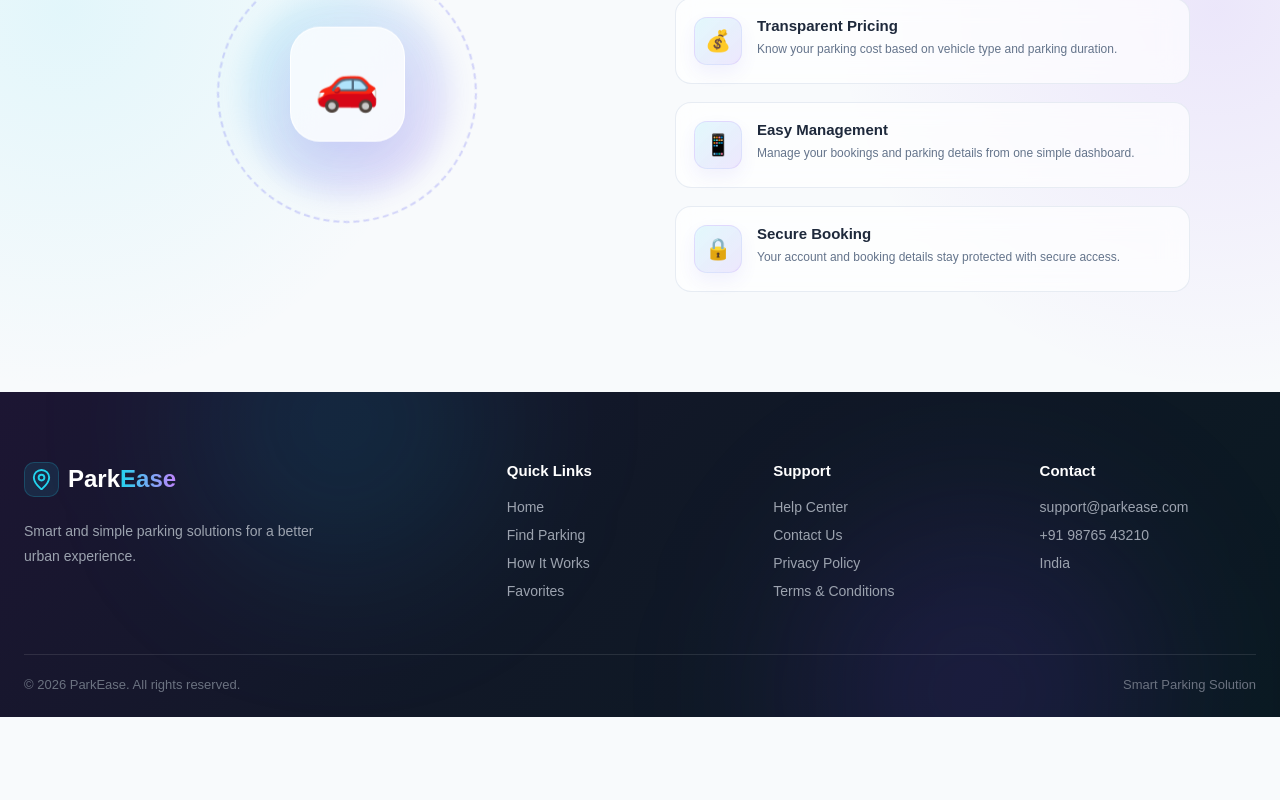
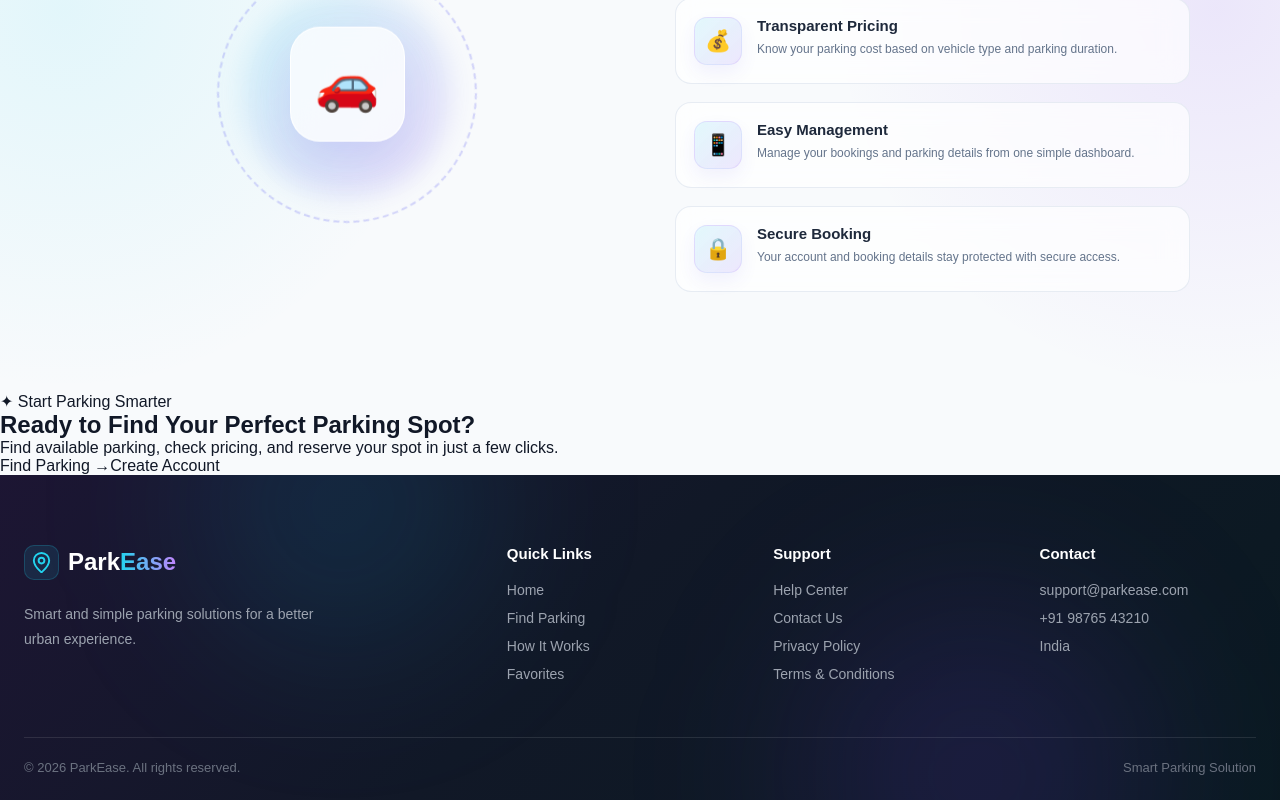
Before and after one commit to dibeyendu-dev/smart-parking-system, a React (Vite) app: page / in a window 1280 px wide. Shown: the part 4419-5219 px from the top of the page. Before the commit the page ends 5136 px from the top, so only its background shows below. Built offline with nearby package versions, Linux system fonts and the light colour scheme.

Commit message:
Add home CTA section

```diff
--- a/src/pages/Home.jsx
+++ b/src/pages/Home.jsx
@@ -831,6 +831,46 @@ function Home() {
         </div>
 
       </section>
+      {/* ================= CTA SECTION ================= */}
+      <section className="cta-section">
+
+        <div className="cta-content">
+
+          <span className="cta-badge">
+            ✦ Start Parking Smarter
+          </span>
+
+          <h2>
+            Ready to Find Your
+            <strong> Perfect Parking Spot?</strong>
+          </h2>
+
+          <p>
+            Find available parking, check pricing,
+            and reserve your spot in just a few clicks.
+          </p>
+
+          <div className="cta-actions">
+
+            <Link
+              to="/search"
+              className="cta-primary-btn"
+            >
+              Find Parking →
+            </Link>
+
+            <Link
+              to="/register"
+              className="cta-secondary-btn"
+            >
+              Create Account
+            </Link>
+
+          </div>
+
+        </div>
+
+      </section>
     </main>
   );
 }
```
